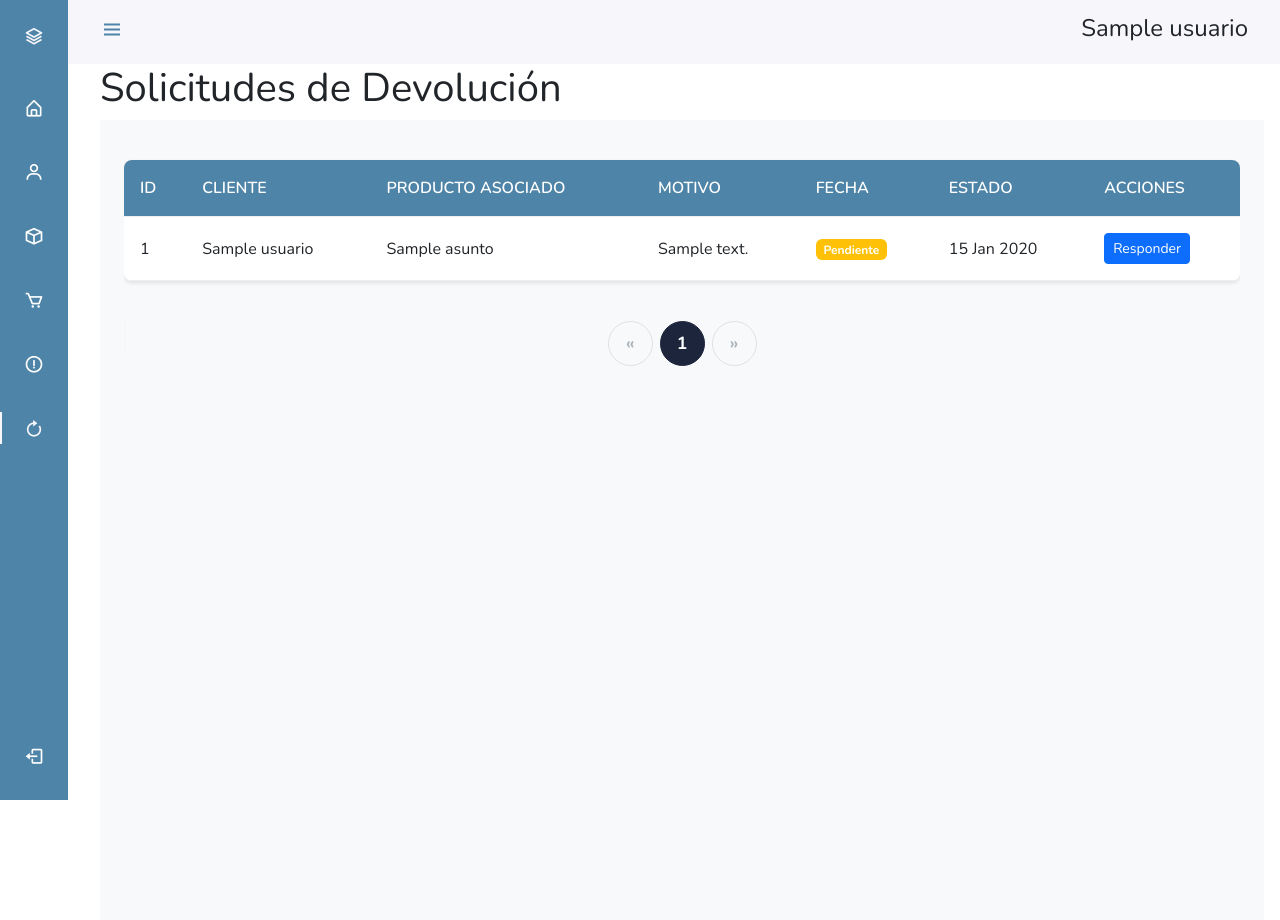
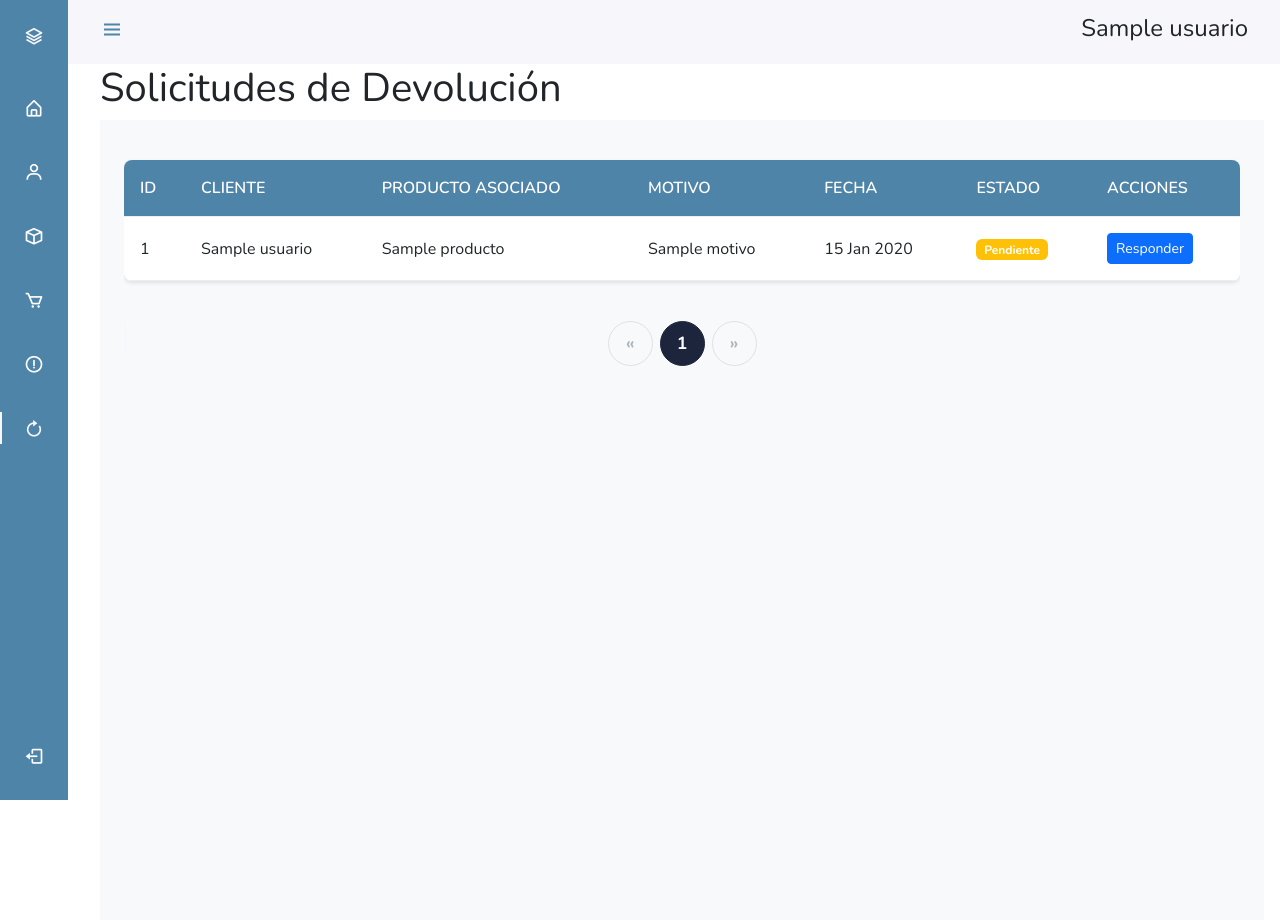
Before and after one commit to diego-ab-dev/Akaispace_Proyecto_de_Titulo, a Django app: template templates/admin_panel/devoluciones.html in a window 1280 px wide. Run offline with Django 3.2, Linux system fonts and the light colour scheme; the template is opened without the code that fills it: most values are stand-ins (such as "Sample title", 1, 10 or a date in 2020); some libraries are stand-ins or nearby versions.

Commit message:
Datos no aparecian en devolucion asi que los arregle

```diff
--- a/templates/admin_panel/devoluciones.html
+++ b/templates/admin_panel/devoluciones.html
@@ -82,14 +82,14 @@
                     <tr>
                         <td>{{ devolucion.id }}</td>
                         <td>{{ devolucion.usuario.nombre }}</td>
-                        <td>{{ devolucion.asunto }}</td>
-                        <td>{{ devolucion.descripcion }}</td>
+                        <td>{{ devolucion.producto.nombre }}</td>
+                        <td>{{ devolucion.motivo }}</td>
+                        <td>{{ devolucion.fecha_solicitud|date:"d M Y" }}</td>
                         <td>
                             <span class="badge {% if devolucion.estado == 'Resuelto' %}bg-success{% elif devolucion.estado == 'Pendiente' %}bg-warning{% else %}bg-danger{% endif %}">
                                 {{ devolucion.estado }}
                             </span>
                         </td>
-                        <td>{{ devolucion.fecha|date:"d M Y" }}</td>
                         <td>
                             <a href="{% url 'responder_devolucion' devolucion.id %}" class="btn btn-sm btn-primary">Responder</a>
                         </td>
--- a/templates/admin_panel/productos.html
+++ b/templates/admin_panel/productos.html
@@ -89,6 +89,7 @@
         <table>
             <thead>
                 <tr>
+                    <th>ID</th>
                     <th>Imagen</th>
                     <th>Código de Barras</th>
                     <th>Nombre</th>
@@ -102,6 +103,7 @@
             <tbody>
                 {% for producto in productos %}
                 <tr>
+                    <td>{{producto.id}}</td>
                     <td>
                         {% if producto.imagen_principal %}
                             <img src="{{ producto.imagen_principal.url }}" alt="Imagen de {{ producto.nombre }}" class="product-img">
--- a/templates/admin_panel/usuarios.html
+++ b/templates/admin_panel/usuarios.html
@@ -87,6 +87,7 @@
         {% else %}
             <table>
                 <tr>
+                    <th>ID</th>
                     <th>Nombre</th>
                     <th>Email</th>
                     <th>Rut</th>
@@ -96,6 +97,7 @@
                 </tr>
                 {% for usuario in usuarios %}
                 <tr>
+                    <td>{{ usuario.id }}</td>
                     <td>{{ usuario.nombre }}</td>
                     <td>{{ usuario.email }}</td>
                     <td>{{ usuario.rut }}</td>
```
Also changed, not shown: templates/admin_panel/dashboard.html (+6 -6 lines), templates/admin_panel/detalle_producto.html (+4 -6 lines).
